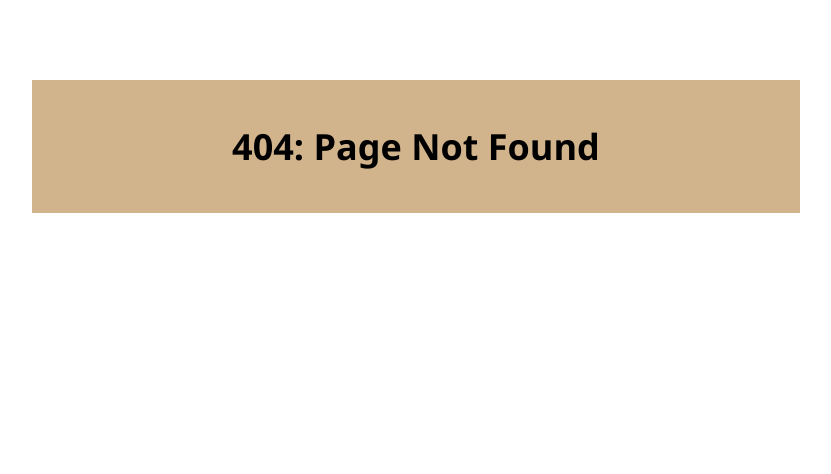
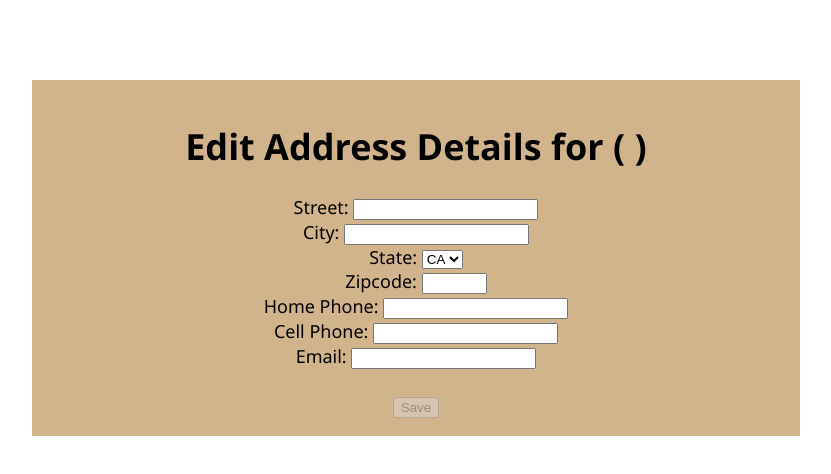
Before and after one commit to camyhsu/TO-Chinese-School-2020, a React (Create React App) app in the folder andrew-registration/frontend/: page /registration/address/edit in a window 1280 px wide. Before the commit this address had no page. Shown: the top 474 px of the page, without its empty margins (224-1055 px from the left). Built offline with nearby package versions, Linux system fonts and the light colour scheme.

Commit message:
Adds edit personal address

```diff
--- a/andrew-registration/frontend/src/App.js
+++ b/andrew-registration/frontend/src/App.js
@@ -9,20 +9,25 @@ import RegistrationHomePage from './pages/RegistrationHomePage';
 import RegistrationSignInPage from './pages/RegistrationSignInPage';
 import PeopleDirectoryPage from './pages/PeopleDirectoryPage';
 import EditPersonalDetailsPage from './pages/EditPersonalDetailsPage';
+import EditPersonalAddressPage from './pages/EditPersonalAddressPage';
 import NotFoundPage from './pages/NotFoundPage';
 
 export default function App() {
     const [isAuthenticated, userHasAuthenticated] = useState(false);
     const [userData, setUserData] = useState({
         person: {
-            'id': '',
+            'person_id': '',
+            'address_id': '',
             'chineseName': '',
             'englishFirstName': '',
             'englishLastName': '',
             'gender': '',
             'birthMonthYear': '',
             'nativeLanguage': '',
-            'address': '',
+            'street': '',
+            'city': '',
+            'state': '',
+            'zipcode': '',
             'homePhone': '',
             'cellPhone': '',
             'email': ''
@@ -55,6 +60,7 @@ export default function App() {
                             <Route path="/registration/signin" component={RegistrationSignInPage} exact />
                             <Route path="/registration/people" component={PeopleDirectoryPage} exact/>
                             <Route path='/registration/people/edit' component={EditPersonalDetailsPage} exact />
+                            <Route path='/registration/address/edit' component={EditPersonalAddressPage} exact />
                             <Route component={NotFoundPage} />
                         </Switch>
                     </div>
--- a/andrew-registration/frontend/src/components/FamilyDetails.js
+++ b/andrew-registration/frontend/src/components/FamilyDetails.js
@@ -11,7 +11,7 @@ export default function FamilyDetails() {
                 <p>Parent One: {userData.person.chineseName} ({userData.person.englishFirstName} {userData.person.englishLastName})</p>
                 <p>Parent Two: {userData.family.parentTwoChineseName} ({userData.family.parentTwoEnglishName})</p>
                 <p>Children: {userData.family.children.join(", ")}</p>
-                <p>Address: {userData.person.address == 'null, null, null null' ? '' : userData.person.address}</p>
+                <p>Address: {userData.person.street}, {userData.person.city}, {userData.person.state} {userData.person.zipcode}</p>
                 <p>Home Phone: {userData.person.homePhone == null ? '' : userData.person.homePhone}</p>
                 <p>Cell Phone: {userData.person.cellPhone == null ? '' : userData.person.cellPhone}</p>
                 <p>Email: {userData.person.email == null ? '' : userData.person.email}</p>
--- a/andrew-registration/frontend/src/components/PersonalDetails.js
+++ b/andrew-registration/frontend/src/components/PersonalDetails.js
@@ -9,6 +9,10 @@ export default function PersonDetails() {
 
     function editPersonalDetails() {
         history.push('/registration/people/edit');
+    }
+
+    function editPersonalAddress() {
+        history.push('/registration/address/edit');
     }
 
     console.log(userData);
@@ -23,10 +27,11 @@ export default function PersonDetails() {
                 <p>Birth Date (MM/YYYY): {userData.person.birthMonth}/{userData.person.birthYear}</p>
                 <p>Native Language: {userData.person.nativeLanguage == null ? '' : userData.person.nativeLanguage}</p>
                 <Button onClick={editPersonalDetails}>Edit Personal Details</Button>
-                <p>Address: {userData.person.address == 'null, null, null null' ? '' : userData.person.address}</p>
+                <p>Address: {userData.person.street}, {userData.person.city}, {userData.person.state} {userData.person.zipcode}</p>
                 <p>Home Phone: {userData.person.homePhone == null ? '' : userData.person.homePhone}</p>
                 <p>Cell Phone: {userData.person.cellPhone == null ? '' : userData.person.cellPhone}</p>
                 <p>Email: {userData.person.email == null ? '' : userData.person.email}</p>
+                <Button onClick={editPersonalAddress}>Edit Personal Address</Button>
             </div>
         </>
     )
--- /dev/null
+++ b/andrew-registration/frontend/src/pages/EditPersonalAddressPage.js
@@ -0,0 +1,107 @@
+import React, { useState } from 'react';
+import { useAppContext } from '../libs/contextLib';
+import { Button } from 'reactstrap';
+import { useHistory } from 'react-router-dom';
+
+export default function EditPersonalAddressPage() {
+    const { userData, setUserData, setStatus } = useAppContext();
+    const history = useHistory();
+
+    const [street, setStreet] = useState(userData.person.street);
+    const [city, setCity] = useState(userData.person.city);
+    const [state, setState] = useState(userData.person.state);
+    const [zipcode, setZipcode] = useState(userData.person.zipcode);
+    const [homePhone, setHomePhone] = useState(userData.person.homePhone);
+    const [cellPhone, setCellPhone] = useState(userData.person.cellPhone);
+    const [email, setEmail] = useState(userData.person.email);
+
+    function validateForm() {
+        return street.length > 0 && city.length > 0 && zipcode.length === 5 && homePhone.length > 0 && email.length > 0;
+    }
+
+    function handleSubmit(event) {
+        event.preventDefault();
+
+        // create body for patch request
+        var body = {};
+        body.street = street !== userData.person.street ? street : userData.person.street;
+        body.city = city !== userData.person.city ? city : userData.person.city;
+        body.state = state !== userData.person.state ? state : userData.person.state;
+        body.zipcode = zipcode !== userData.person.zipcode ? zipcode : userData.person.zipcode;
+        body.homePhone = homePhone !== userData.person.homePhone ? homePhone : userData.person.homePhone;
+        body.cellPhone = cellPhone !== userData.person.cellPhone ? cellPhone : userData.person.cellPhone;
+        body.email = email !== userData.person.email ? email : userData.person.email;
+
+        const fetch = require("node-fetch");
+        const patchData = async () => {
+            try {
+                await fetch(`/userdata/edit/address/${userData.person.address_id}`, {
+                    headers: {
+                        'Accept': 'application/json',
+                        'Content-Type': 'application/json'
+                    },
+                    method: 'PATCH',
+                    body: JSON.stringify( body )
+                });
+
+                // re-fetch data to update in display
+                const userPersonalDataResponse = await fetch(`/userdata/${userData.person.person_id}`);
+                var userPersonalData = await userPersonalDataResponse.json();
+                setUserData(prevUserData => ({...prevUserData,
+                    person: {
+                        person_id: userData.person.person_id,
+                        address_id: userPersonalData[0].address_id,
+                        chineseName: userPersonalData[0].chinese_name,
+                        englishFirstName: userPersonalData[0].english_first_name,
+                        englishLastName: userPersonalData[0].english_last_name,
+                        gender: userPersonalData[0].gender,
+                        birthMonth: userPersonalData[0].birth_month,
+                        birthYear: userPersonalData[0].birth_year,
+                        nativeLanguage: userPersonalData[0].native_language,
+                        street: userPersonalData[0].street,
+                        city: userPersonalData[0].city,
+                        state: userPersonalData[0].state,
+                        zipcode: userPersonalData[0].zipcode,
+                        homePhone: userPersonalData[0].home_phone,
+                        cellPhone: userPersonalData[0].cell_phone,
+                        email: userPersonalData[0].email
+                    },
+                }))
+            } catch (error) {
+                console.log(error);
+            }
+        }
+        patchData();
+        setStatus('Personal Address Successfully Updated.');
+        history.push('/registration');
+    }
+
+
+    return (
+        <>
+            <h1>Edit Address Details for {userData.person.chineseName} ({userData.person.englishFirstName} {userData.person.englishLastName})</h1>
+            <form onSubmit={handleSubmit}>
+                <div>
+                    Street: <input type="text" value={street} onChange={(e) => setStreet(e.target.value)} />
+                    <br></br>
+                    City: <input type="text" value={city} onChange={(e) => setCity(e.target.value)} />
+                    <br></br>
+                    State: <select id="state" name="state" value={state} onChange={(e) => setState(e.target.value)}>
+                                    <option value="CA">CA</option>
+                            </select>
+                    <br></br>
+                    Zipcode: <input type="text" value={zipcode} size="5" onChange={(e) => setZipcode(e.target.value)} />
+                    <br></br>
+                    Home Phone: <input type="text" value={homePhone} onChange={(e) => setHomePhone(e.target.value)} />
+                    <br></br>
+                    Cell Phone: <input type="text" value={cellPhone} onChange={(e) => setCellPhone(e.target.value)} />
+                    <br></br>
+                    Email: <input type="text" value={email} onChange={(e) => setEmail(e.target.value)} />
+                    <br></br>
+                </div>
+                <br></br>
+                <Button type="submit" disabled={!validateForm()}>Save</Button>
+            </form>
+        </>
+    )
+};
--- a/andrew-registration/frontend/src/pages/EditPersonalDetailsPage.js
+++ b/andrew-registration/frontend/src/pages/EditPersonalDetailsPage.js
@@ -23,6 +23,7 @@ export default function EditPersonalDetailsPage() {
     function handleSubmit(event) {
         event.preventDefault();
 
+        // create body for patch request
         var body = {};
         body.englishFirstName = englishFirstName !== userData.person.englishFirstName ? englishFirstName : userData.person.englishFirstName;
         body.englishLastName = englishLastName !== userData.person.englishLastName ? englishLastName : userData.person.englishLastName;
@@ -36,7 +37,7 @@ export default function EditPersonalDetailsPage() {
         const fetch = require("node-fetch");
         const patchData = async () => {
             try {
-                await fetch(`/userdata/edit/${userData.person.id}`, {
+                await fetch(`/userdata/edit/details/${userData.person.person_id}`, {
                     headers: {
                         'Accept': 'application/json',
                         'Content-Type': 'application/json'
@@ -45,11 +46,13 @@ export default function EditPersonalDetailsPage() {
                     body: JSON.stringify( body )
                 });
 
-                const userPersonalDataResponse = await fetch(`/userdata/${userData.person.id}`);
+                // re-fetch data to update in display
+                const userPersonalDataResponse = await fetch(`/userdata/${userData.person.person_id}`);
                 var userPersonalData = await userPersonalDataResponse.json();
                 setUserData(prevUserData => ({...prevUserData,
                     person: {
-                        id: userData.person.id,
+                        person_id: userData.person.person_id,
+                        address_id: userPersonalData[0].address_id,
                         chineseName: userPersonalData[0].chinese_name,
                         englishFirstName: userPersonalData[0].english_first_name,
                         englishLastName: userPersonalData[0].english_last_name,
@@ -57,7 +60,10 @@ export default function EditPersonalDetailsPage() {
                         birthMonth: userPersonalData[0].birth_month,
                         birthYear: userPersonalData[0].birth_year,
                         nativeLanguage: userPersonalData[0].native_language,
-                        address: `${userPersonalData[0].street}, ${userPersonalData[0].city}, ${userPersonalData[0].state} ${userPersonalData[0].zipcode}`,
+                        street: userPersonalData[0].street,
+                        city: userPersonalData[0].city,
+                        state: userPersonalData[0].state,
+                        zipcode: userPersonalData[0].zipcode,
                         homePhone: userPersonalData[0].home_phone,
                         cellPhone: userPersonalData[0].cell_phone,
                         email: userPersonalData[0].email
@@ -68,7 +74,7 @@ export default function EditPersonalDetailsPage() {
             }
         }
         patchData();
-        setStatus('Changes successfully saved.');
+        setStatus('Personal Details Successfully Updated.');
         history.push('/registration');
     }
 
--- a/andrew-registration/frontend/src/pages/RegistrationSignInPage.js
+++ b/andrew-registration/frontend/src/pages/RegistrationSignInPage.js
@@ -41,7 +41,8 @@ export default function SignIn() {
                     // set the React hook data
                     setUserData({...userData,
                         person: {
-                            id: hash[0].person_id,
+                            person_id: hash[0].person_id,
+                            address_id: userPersonalData[0].address_id,
                             chineseName: userPersonalData[0].chinese_name,
                             englishFirstName: userPersonalData[0].english_first_name,
                             englishLastName: userPersonalData[0].english_last_name,
@@ -49,7 +50,10 @@ export default function SignIn() {
                             birthMonth: userPersonalData[0].birth_month,
                             birthYear: userPersonalData[0].birth_year,
                             nativeLanguage: userPersonalData[0].native_language,
-                            address: `${userPersonalData[0].street}, ${userPersonalData[0].city}, ${userPersonalData[0].state} ${userPersonalData[0].zipcode}`,
+                            street: userPersonalData[0].street,
+                            city: userPersonalData[0].city,
+                            state: userPersonalData[0].state,
+                            zipcode: userPersonalData[0].zipcode,
                             homePhone: userPersonalData[0].home_phone,
                             cellPhone: userPersonalData[0].cell_phone,
                             email: userPersonalData[0].email
```
Also changed, not shown: 2 other files (tests, documents, lock files or other folders).
